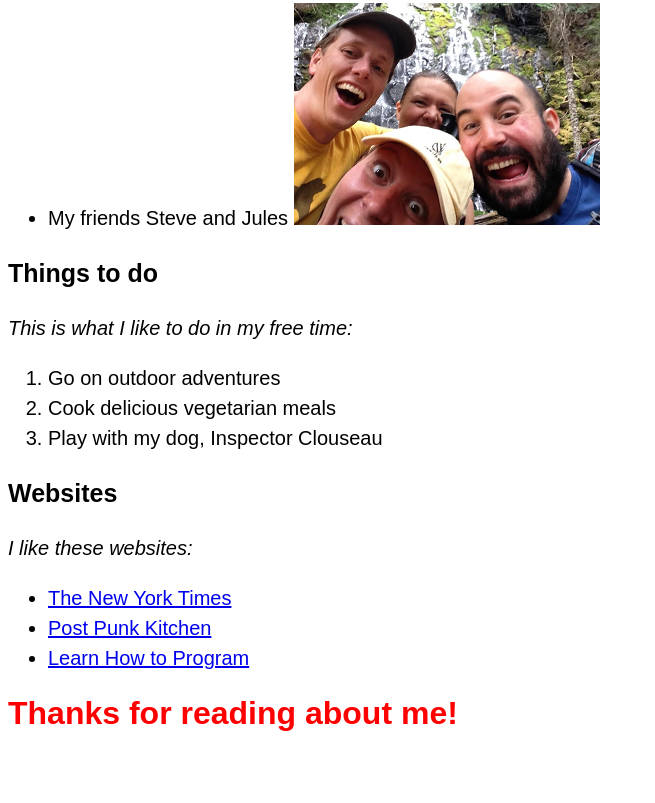
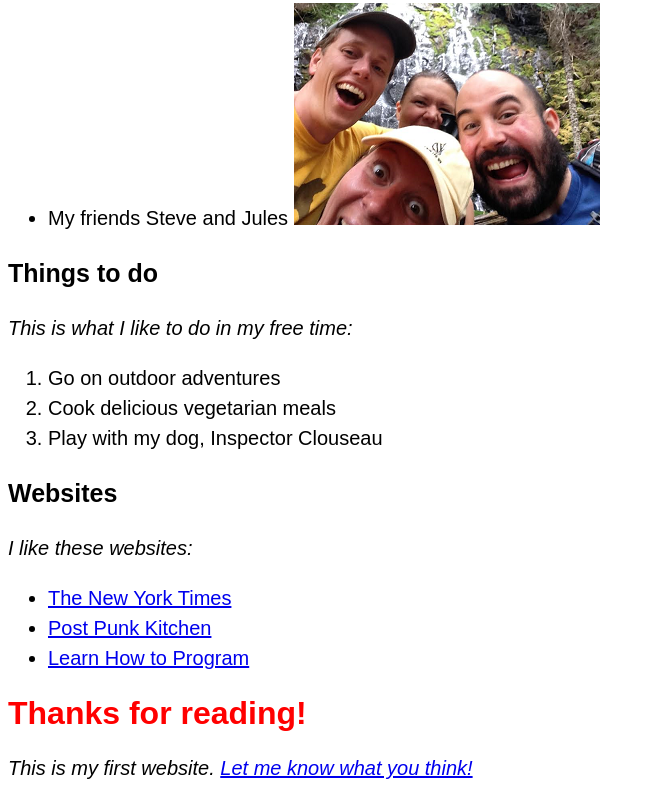
Before and after one commit to mollykmcglone/my_favorite_things, a plain HTML site: page index.html in a window 1280 px wide. Shown: the part 983-1786 px from the top of the page, without its empty margins (0-655 px from the left). Before the commit the page ends 1736 px from the top, so only its background shows below. Drawn offline with Linux system fonts and the light colour scheme.

Commit message:
add email me to conclusion

```diff
--- a/index.html
+++ b/index.html
@@ -53,6 +53,7 @@
       </li>
     </ul>
 
-   <h1>Thanks for reading about me!</h1>
+   <h1>Thanks for reading!</h1>
+   <p class="different">This is my first website.  <a href="mailto:mollykmcglone@gmail.com">Let me know what you think!</a></p>
   </body>
 </html>
```
